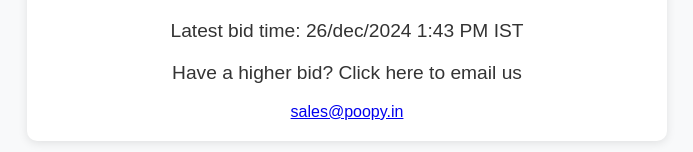
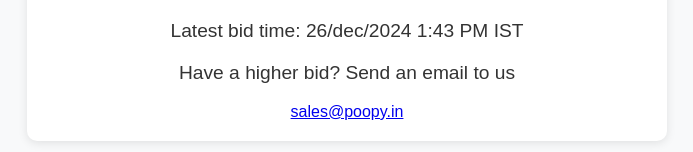
Before and after one commit to test-user571/coming-soon-1, a plain HTML site: page index.html in a window 1280 px wide. Shown: the part 199-351 px from the top of the page, without its empty margins (293-986 px from the left). Drawn offline with Linux system fonts and the light colour scheme.

Commit message:
Update index.html

```diff
--- a/index.html
+++ b/index.html
@@ -35,7 +35,7 @@
     <h1> Domain for Sale  </h1>
     <p> Latest bid amount : 45,000 Rs <br>
     <p> Latest bid time: 26/dec/2024 1:43 PM IST <br>
-    <p> Have a higher bid? Click here to email us </p>
+    <p> Have a higher bid? Send an email to us </p>
     <a href="mailto:sales@poopy.in">sales@poopy.in</a>
  <br>
 
```
